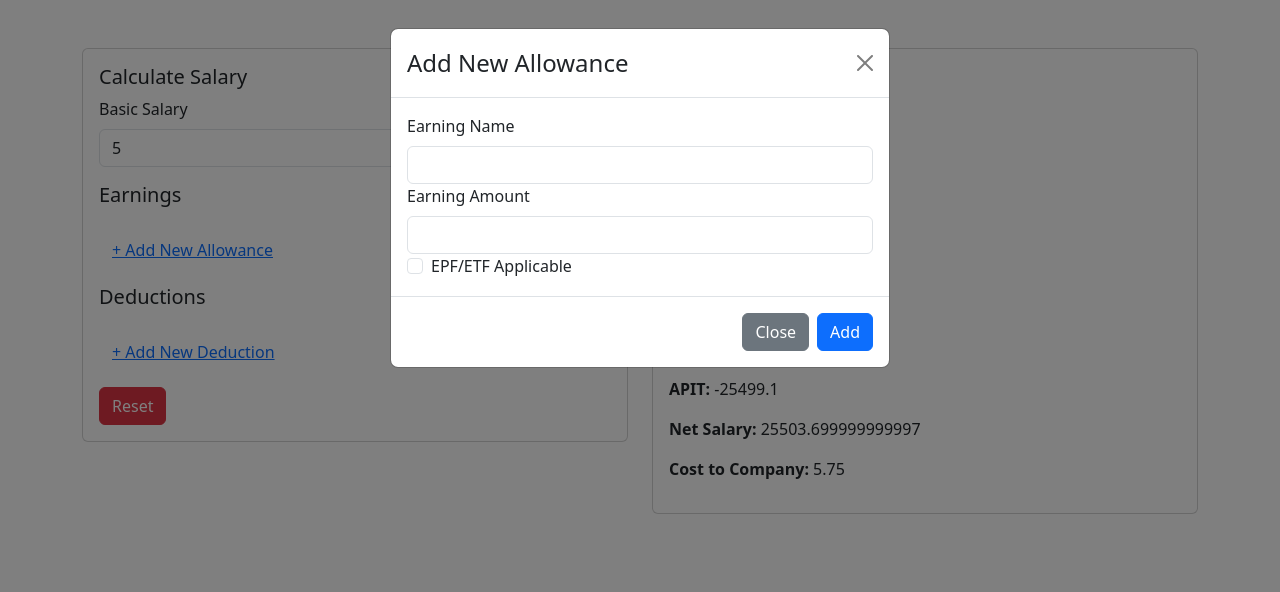
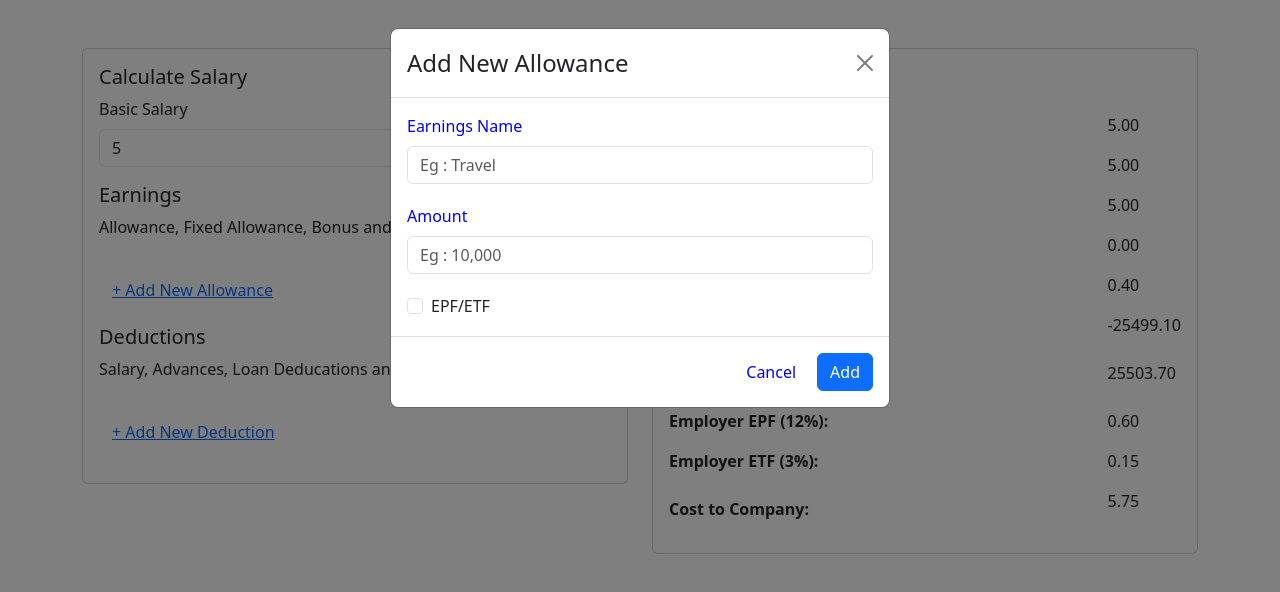
Before and after one commit to IsuruMJA99/salary-calculator-2024-Q2-IsuruMJA99, a React (Create React App) app: page / in a window 1280 px wide. Both pictures are taken after typing "5" into the empty fields and a click on the button "+ Add New Allowance". Shown: the top 592 px of the page. Built offline with nearby package versions, Linux system fonts and the light colour scheme.

Commit message:
add styles using bootstrap and inline css

```diff
--- a/package.json
+++ b/package.json
@@ -3,6 +3,7 @@
   "version": "0.1.0",
   "private": true,
   "dependencies": {
+    "@fortawesome/fontawesome-free": "^6.5.2",
     "@testing-library/jest-dom": "^5.17.0",
     "@testing-library/react": "^13.4.0",
     "@testing-library/user-event": "^13.5.0",
--- a/src/App.js
+++ b/src/App.js
@@ -11,7 +11,6 @@ const App = () => {
           <div className="col-md-6">
             <div className="card">
               <div className="card-body">
-                <h5 className="card-title">Calculate Salary</h5>
                 <SalaryForm />
               </div>
             </div>
@@ -19,7 +18,6 @@ const App = () => {
           <div className="col-md-6">
             <div className="card">
               <div className="card-body">
-                <h5 className="card-title">Salary Details</h5>
                 <SalarySummary />
               </div>
             </div>
--- a/src/components/SalaryForm.jsx
+++ b/src/components/SalaryForm.jsx
@@ -1,6 +1,8 @@
 import React, { useState, useContext } from 'react';
 import { SalaryContext } from '../contexts/SalaryContext';
 import { Button, Modal, Form } from 'react-bootstrap';
+import '@fortawesome/fontawesome-free/css/all.min.css';
+import img1 from './Icon color.png'
 
 const SalaryForm = () => {
   const { state, dispatch } = useContext(SalaryContext);
@@ -86,23 +88,39 @@ const SalaryForm = () => {
     setBasicSalary('');
   };
 
+  const formatNumber = (number) => number.toFixed(2);
+
   return (
     <div>
+        <div className='d-flex justify-content-between'>
+        <h5 className="card-title">Calculate Salary</h5>
+        <span  style={{ color: 'blue' }} onClick={handleReset}>
+                <img src={img1} alt="Reset" style={{ width: '21px', height: '18px' }} /> Reset
+            </span>
+        </div>
       <div className="mb-3">
+
         <label htmlFor="basicSalary" className="form-label">Basic Salary</label>
+
         <input type="number" className="form-control" id="basicSalary" value={basicSalary} onChange={handleSalaryChange} />
       </div>
       <div className="mb-3">
         <h5>Earnings</h5>
-        <ul className="list-group">
+        <p>Allowance, Fixed Allowance, Bonus and etc.</p>
+        <ul className="">
           {earnings.map((earning, index) => (
-            <li key={index} className="list-group-item d-flex justify-content-between align-items-center">
-              {earning.name}: {earning.amount} {earning.epf ? "(EPF/ETF)" : ""}
-              <span>
-                <Button variant="link" onClick={() => handleEditEarning(index)}>Edit</Button>
-                <Button variant="link" onClick={() => handleDeleteEarning(index)}>Delete</Button>
-              </span>
-            </li>
+            <li key={index} className="list-group-item d-flex justify-content-left align-items-center">
+            {earning.name}: {formatNumber(earning.amount)} {earning.epf ? <i className='fas fa-check' style={{ fontSize: '18px', color: 'blue',marginLeft: '20px' }}></i> :""}
+            {earning.epf && " (EPF/ETF)"}
+            <span>
+                <Button variant="link" onClick={() => handleEditEarning(index)}>
+                    <i className='fas fa-pen' style={{ fontSize: '16px', color: 'black' }}></i>
+                </Button>
+                <Button variant="link" onClick={() => handleDeleteEarning(index)}>
+                    <i className="fas fa-times" style={{ fontSize: '12px', color: 'black' }}></i>
+                </Button>
+            </span>
+        </li>
           ))}
         </ul>
         <Button variant="link" onClick={handleShowEarningModal} className="mt-3">+ Add New Allowance</Button>
@@ -110,13 +128,16 @@ const SalaryForm = () => {
 
       <div className="mb-3">
         <h5>Deductions</h5>
-        <ul className="list-group">
+        <p>Salary, Advances, Loan Deducations and all</p>
+        <ul className=" ">
           {deductions.map((deduction, index) => (
-            <li key={index} className="list-group-item d-flex justify-content-between align-items-center">
-              {deduction.name}: {deduction.amount}
+            <li key={index} className="list-group-item d-flex justify-content-left align-items-center">
+              {deduction.name}: {formatNumber(deduction.amount)}
               <span>
-                <Button variant="link" onClick={() => handleEditDeduction(index)}>Edit</Button>
-                <Button variant="link" onClick={() => handleDeleteDeduction(index)}>Delete</Button>
+                <Button variant="link" onClick={() => handleEditDeduction(index)}>
+                     <i className='fas fa-pen' style={{ fontSize: '16px', color: 'black' }}></i></Button>
+                <Button variant="link" onClick={() => handleDeleteDeduction(index)}>
+                    <i className="fas fa-times" style={{ fontSize: '12px', color: 'black' }}></i></Button>
               </span>
             </li>
           ))}
@@ -124,7 +145,7 @@ const SalaryForm = () => {
         <Button variant="link" onClick={handleShowDeductionModal} className="mt-3">+ Add New Deduction</Button>
       </div>
 
-      <Button variant="danger" onClick={handleReset}>Reset</Button>
+
 
       <Modal show={showEarningModal} onHide={handleCloseEarningModal}>
         <Modal.Header closeButton>
@@ -133,21 +154,21 @@ const SalaryForm = () => {
         <Modal.Body>
           <Form>
             <Form.Group controlId="earningName">
-              <Form.Label>Earning Name</Form.Label>
-              <Form.Control type="text" value={earningName} onChange={(e) => setEarningName(e.target.value)} />
+              <Form.Label style={{ color: 'blue',  }}>Earnings Name</Form.Label>
+              <Form.Control type="text" value={earningName} placeholder="Eg : Travel" onChange={(e) => setEarningName(e.target.value)} />
             </Form.Group>
             <Form.Group controlId="earningAmount">
-              <Form.Label>Earning Amount</Form.Label>
-              <Form.Control type="number" value={earningAmount} onChange={(e) => setEarningAmount(e.target.value)} />
+              <Form.Label style={{ color: 'blue',marginTop: '20px' }}>Amount</Form.Label>
+              <Form.Control type="number" value={earningAmount} placeholder="Eg : 10,000" onChange={(e) => setEarningAmount(e.target.value)} />
             </Form.Group>
-            <Form.Group controlId="epfApplicable">
-              <Form.Check type="checkbox" label="EPF/ETF Applicable" checked={epfApplicable} onChange={(e) => setEpfApplicable(e.target.checked)} />
+            <Form.Group controlId="epfApplicable" style={{marginTop: '20px' }}>
+              <Form.Check type="checkbox" label="EPF/ETF " checked={epfApplicable} onChange={(e) => setEpfApplicable(e.target.checked)} />
             </Form.Group>
           </Form>
         </Modal.Body>
         <Modal.Footer>
-          <Button variant="secondary" onClick={handleCloseEarningModal}>
-            Close
+          <Button variant="outline-none" onClick={handleCloseEarningModal} style={{ color: 'blue' }}>
+            Cancel
           </Button>
           <Button variant="primary" onClick={handleAddEarning}>
             {editingEarningIndex !== null ? 'Update' : 'Add'}
@@ -162,17 +183,17 @@ const SalaryForm = () => {
         <Modal.Body>
           <Form>
             <Form.Group controlId="deductionName">
-              <Form.Label>Deduction Name</Form.Label>
-              <Form.Control type="text" value={deductionName} onChange={(e) => setDeductionName(e.target.value)} />
+              <Form.Label style={{ color: 'blue' }}>Deduction Name</Form.Label>
+              <Form.Control type="text" value={deductionName} placeholder="Eg : Travel" onChange={(e) => setDeductionName(e.target.value)} />
             </Form.Group>
             <Form.Group controlId="deductionAmount">
-              <Form.Label>Deduction Amount</Form.Label>
-              <Form.Control type="number" value={deductionAmount} onChange={(e) => setDeductionAmount(e.target.value)} />
+              <Form.Label style={{ color: 'blue',marginTop: '20px' }}>Deduction Amount</Form.Label>
+              <Form.Control type="number" value={deductionAmount} placeholder="Eg : 5,000" onChange={(e) => setDeductionAmount(e.target.value)} />
             </Form.Group>
           </Form>
         </Modal.Body>
         <Modal.Footer>
-          <Button variant="secondary" onClick={handleCloseDeductionModal}>
+          <Button variant="outline-none" onClick={handleCloseDeductionModal}>
             Close
           </Button>
           <Button variant="primary" onClick={handleAddDeduction}>
--- a/src/components/SalarySummary.jsx
+++ b/src/components/SalarySummary.jsx
@@ -18,19 +18,44 @@ const SalarySummary = () => {
     costToCompany
   } = calcNetSalary(state);
 
+  const formatNumber = (number) => number.toFixed(2);
+
   return (
+    <>
+    <h5 className="card-title mb-4">Youre salary</h5>
+    <div className='d-flex justify-content-between'>
     <div>
-      <p><strong>Basic Salary:</strong> {basicSalary}</p>
-      <p><strong>Total Earnings:</strong> {totalEarnings}</p>
-      <p><strong>Total Deductions:</strong> {totalDeductions}</p>
-      <p><strong>Gross Earnings:</strong> {grossEarnings}</p>
-      <p><strong>Employee EPF (8%):</strong> {employeeEPF}</p>
-      <p><strong>Employer EPF (12%):</strong> {employerEPF}</p>
-      <p><strong>Employer ETF (3%):</strong> {employerETF}</p>
-      <p><strong>APIT:</strong> {APIT}</p>
-      <p><strong>Net Salary:</strong> {netSalary}</p>
-      <p><strong>Cost to Company:</strong> {costToCompany}</p>
+      <p><strong>Basic Salary:</strong></p>
+      <p><strong>Total Earnings:</strong></p>
+      <p><strong>Gross Earnings:</strong> </p>
+      <p><strong>Total Deductions:</strong> </p>
+      <p><strong>Employee EPF (8%):</strong> </p>
+      <p ><strong>APIT:</strong> </p>
+
+      <p className='mb-4 mt-4'><strong>Net Salary:</strong> </p>
+
+      <p><strong>Employer EPF (12%):</strong> </p>
+      <p className='mb-4'><strong>Employer ETF (3%):</strong> </p>
+
+
+      <p><strong>Cost to Company:</strong> </p>
     </div>
+
+    <div className='justify-contend-end'>
+        <p>{formatNumber (basicSalary) }</p>
+        <p>{formatNumber  (totalEarnings)}</p>
+        <p>{formatNumber (grossEarnings)}</p>
+        <p>{formatNumber (totalDeductions)}</p>
+        <p>{formatNumber (employeeEPF)}</p>
+        <p>{formatNumber (APIT)}</p>
+        <p className='mb-4 mt-4'>{formatNumber (netSalary)}</p>
+        <p>{formatNumber (employerEPF)}</p>
+        <p>{formatNumber (employerETF)}</p>
+        <p>{formatNumber (costToCompany)}</p>
+
+    </div>
+    </div>
+    </>
   );
 };
 
--- a/src/index.js
+++ b/src/index.js
@@ -4,6 +4,8 @@ import './index.css';
 import App from './App';
 import reportWebVitals from './reportWebVitals';
 import 'bootstrap/dist/css/bootstrap.min.css';
+import '@fortawesome/fontawesome-free/css/all.min.css';
+
 
 const root = ReactDOM.createRoot(document.getElementById('root'));
 root.render(
```
Also changed, not shown: src/components/Icon color.png (added), 1 other file (tests, documents, lock files or other folders).
